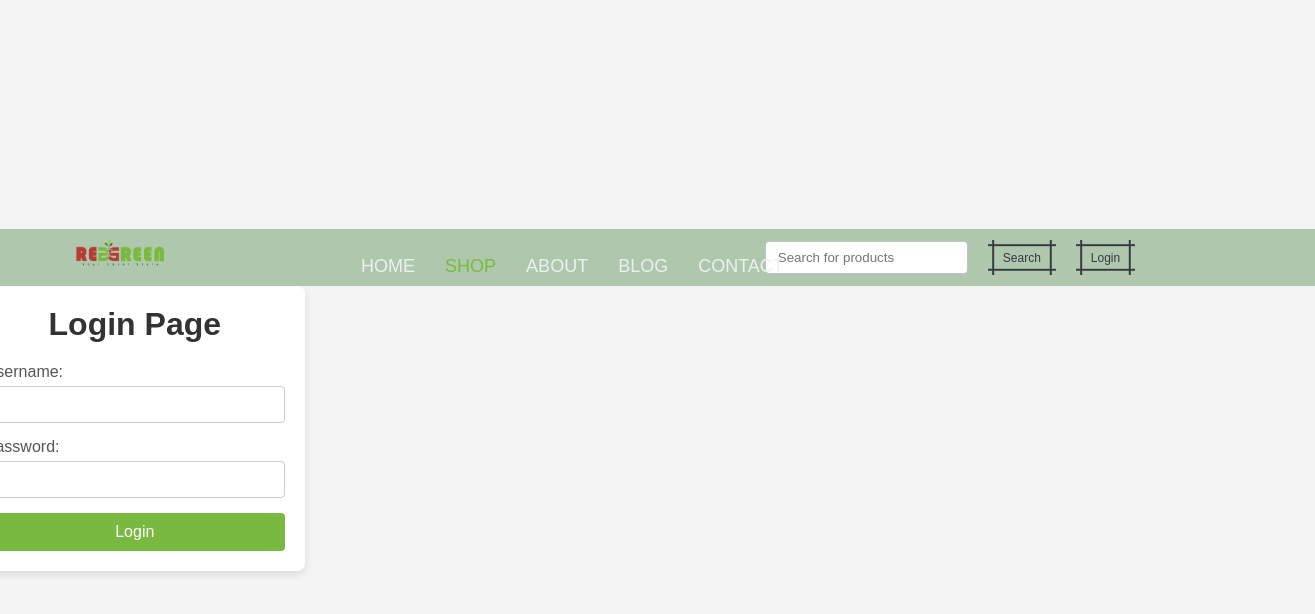
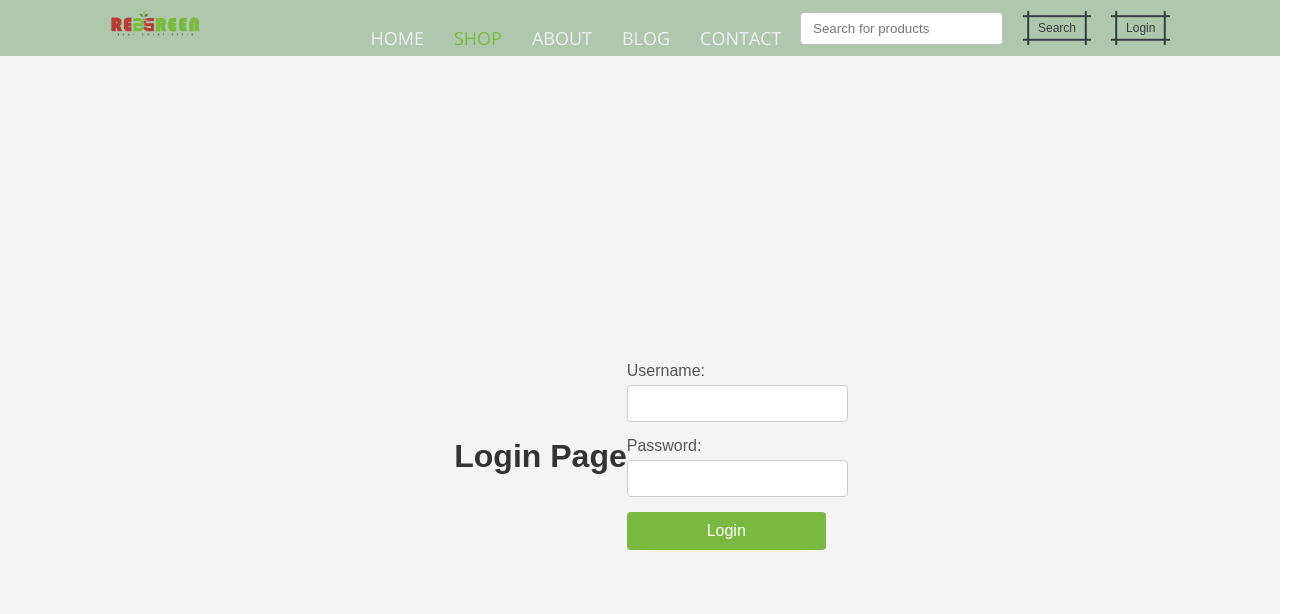
Before and after one commit to thummasreddy/red_green_front_end, a React (Create React App) app: page /login in a window 1280 px wide. Shown: the top 614 px of the page, 1315 px wide, since content can reach past the window. Built offline with nearby package versions, Linux system fonts and the light colour scheme.

Commit message:
Login_Page_changes

```diff
--- a/src/Components/Navbar/Navbar.css
+++ b/src/Components/Navbar/Navbar.css
@@ -1,5 +1,3 @@
-/* Navbar.css */
-
 /* Reset some basic elements */
 ul, li {
   margin: 0;
@@ -81,8 +79,6 @@ ul, li {
   color: #7ab93f;
 }
 
-
-
 .search {
   display: flex;
   align-items: center;
@@ -101,6 +97,7 @@ ul, li {
 .search input:focus {
   border-color: #7ab93f;
 }
+
 .search {
   display: flex;
   align-items: center;
@@ -148,8 +145,6 @@ ul, li {
   color: #fff;
 }
 
-
-
 /* Styles for mobile view */
 .hamburger {
   display: none;
@@ -176,7 +171,7 @@ ul, li {
   .nav-menu {
     position: absolute;
     top: 60px;
-    left: 00; /* Align to the left */
+    left: 0; /* Align to the left */
     background-color: #AFC8AD;
     flex-direction: column;
     width: 100%; /* Full width */
--- a/src/Components/Styles/Login.css
+++ b/src/Components/Styles/Login.css
@@ -1,17 +1,5 @@
 /* Scope styles to the login container */
-.login-container body,
-.login-container h1,
-.login-container form,
-.login-container div,
-.login-container label,
-.login-container input,
-.login-container button {
-  margin: 0;
-  padding: 0;
-  box-sizing: border-box;
-}
-
-body {
+.login-container {
     font-family: Arial, sans-serif;
     background-color: #f4f4f4;
     display: flex;
@@ -21,7 +9,7 @@ body {
     margin: 0;
   }
 
-.login-container {
+  .login-container .container {
     background: white;
     padding: 20px;
     border-radius: 8px;
```
Lines whose indentation alone changed are shown as unchanged.
